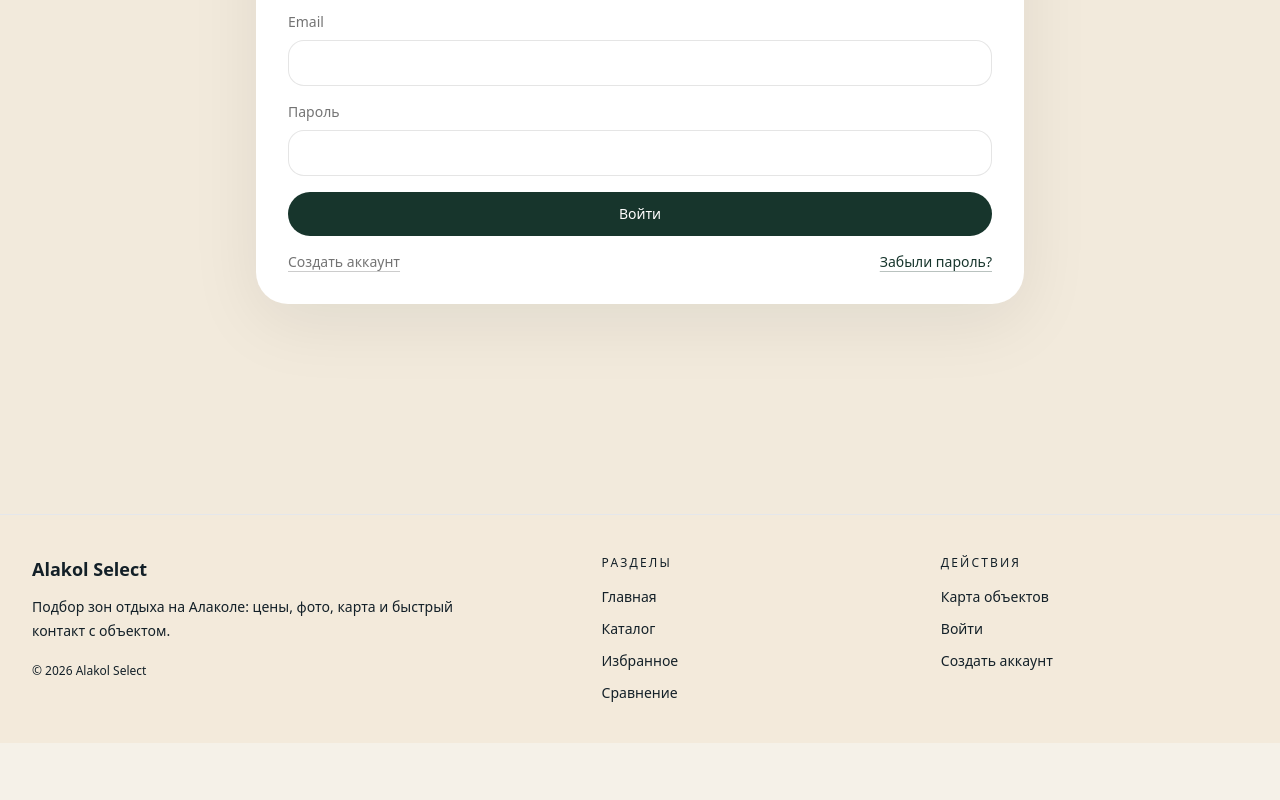
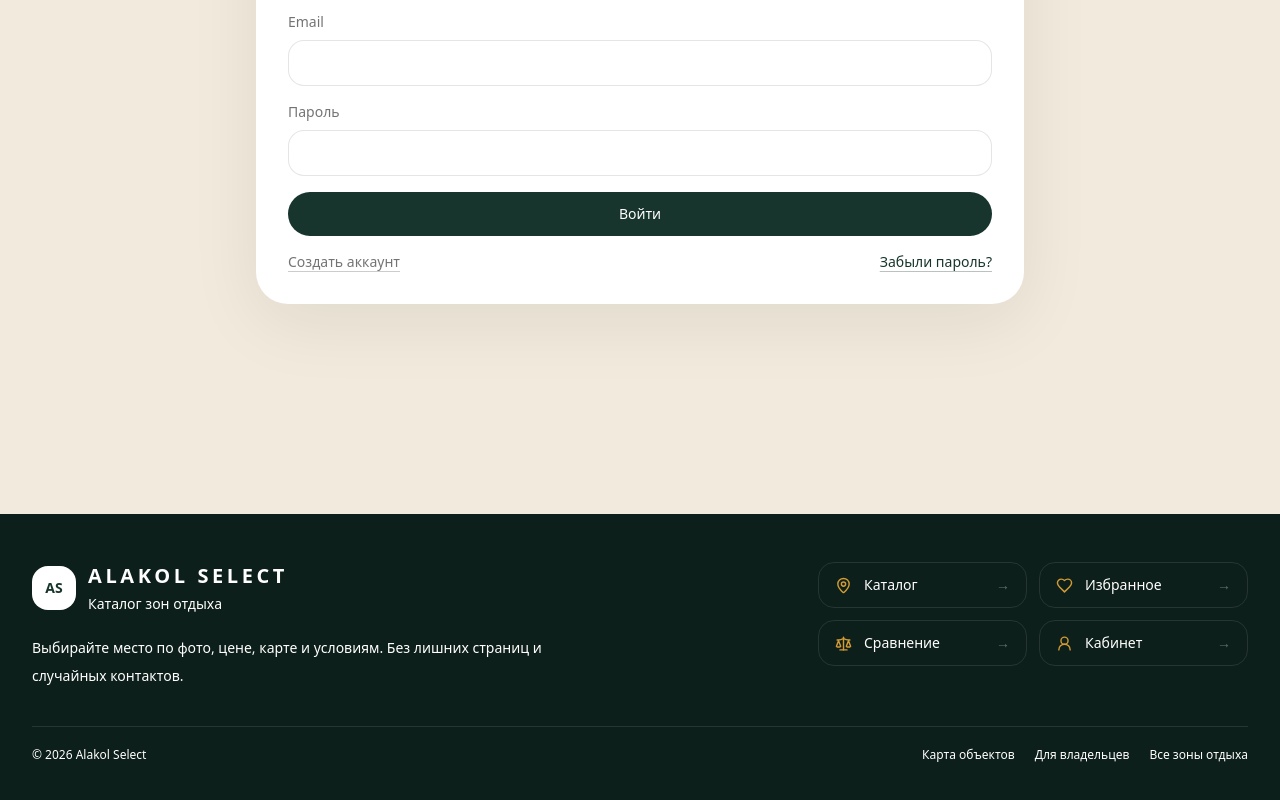
Before and after one commit to AltynbekBlessRnG/Alakol-Res, a Next.js app: page /login in a window 1280 px wide. Shown: the part 286-1086 px from the top of the page. Before the commit the page ends 1029 px from the top, so only its background shows below. Built offline with nearby package versions, Linux system fonts and the light colour scheme; no server answers.

Commit message:
Fix owner editor feedback and footer

```diff
--- a/app/owner/resorts/[id]/page.tsx
+++ b/app/owner/resorts/[id]/page.tsx
@@ -24,10 +24,11 @@ export default async function OwnerResortPage({ params, searchParams }: OwnerRes
   if (!resort || resort.ownerProfileId !== session.user.ownerProfileId) notFound();
 
   const error = query.error ? (Array.isArray(query.error) ? query.error[0] : query.error) : undefined;
+  const notice = query.submitted ? "submitted" : query.saved ? "saved" : undefined;
 
   return (
     <main className="min-h-screen bg-[#f7f1e6]">
-      <OwnerResortForm resort={resort} error={error} />
+      <OwnerResortForm resort={resort} error={error} notice={notice} />
     </main>
   );
 }
--- a/components/forms/owner-resort-form.tsx
+++ b/components/forms/owner-resort-form.tsx
@@ -6,14 +6,16 @@ import { OwnerResortEditor } from "@/components/forms/owner-resort-editor";
 type OwnerResortFormProps = {
   resort: Resort & { amenities: ResortAmenity[]; prices: ResortPrice[]; images: ResortImage[] };
   error?: string;
+  notice?: "saved" | "submitted";
 };
 
-export function OwnerResortForm({ resort, error }: OwnerResortFormProps) {
+export function OwnerResortForm({ resort, error, notice }: OwnerResortFormProps) {
   return (
     <OwnerResortEditor
       resort={resort}
       completeness={getResortCompleteness(resort)}
       error={error}
+      notice={notice}
       updateAction={updateResortAction}
       submitAction={submitResortForReviewAction}
     />
--- a/components/layout/site-footer.tsx
+++ b/components/layout/site-footer.tsx
@@ -1,47 +1,57 @@
 import Link from "next/link";
+import { Heart, MapPin, Scale, UserRound } from "lucide-react";
+
+const primaryLinks = [
+  { href: "/catalog", label: "Каталог", icon: MapPin },
+  { href: "/favorites", label: "Избранное", icon: Heart },
+  { href: "/compare", label: "Сравнение", icon: Scale },
+  { href: "/login", label: "Кабинет", icon: UserRound }
+];
 
 export function SiteFooter() {
   return (
-    <footer className="border-t border-black/8 bg-[#f3eadb] text-ink">
-      <div className="mx-auto grid max-w-7xl gap-8 px-5 py-10 md:grid-cols-[1.4fr_0.8fr_0.8fr] md:px-8">
-        <div className="max-w-md">
-          <p className="text-lg font-semibold">Alakol Select</p>
-          <p className="mt-3 text-sm leading-6 text-black/58">
-            Подбор зон отдыха на Алаколе: цены, фото, карта и быстрый контакт с объектом.
-          </p>
-          <p className="mt-5 text-xs text-black/42">© {new Date().getFullYear()} Alakol Select</p>
-        </div>
+    <footer className="bg-[#0d1f1a] text-white">
+      <div className="mx-auto max-w-7xl px-5 py-10 md:px-8 md:py-12">
+        <div className="grid gap-8 md:grid-cols-[1fr_auto] md:items-start">
+          <div>
+            <Link href="/" className="inline-flex items-center gap-3">
+              <span className="grid size-11 place-items-center rounded-2xl bg-white text-sm font-semibold text-pine">AS</span>
+              <span>
+                <span className="block text-xl font-semibold tracking-[0.18em]">ALAKOL SELECT</span>
+                <span className="mt-1 block text-sm text-white/58">Каталог зон отдыха</span>
+              </span>
+            </Link>
+            <p className="mt-5 max-w-xl text-sm leading-7 text-white/62">
+              Выбирайте место по фото, цене, карте и условиям. Без лишних страниц и случайных контактов.
+            </p>
+          </div>
 
-        <div>
-          <p className="text-xs uppercase tracking-[0.18em] text-black/42">Разделы</p>
-          <div className="mt-4 space-y-3 text-sm text-black/64">
-            <Link href="/" className="block transition hover:text-pine">
-              Главная
-            </Link>
-            <Link href="/catalog" className="block transition hover:text-pine">
-              Каталог
-            </Link>
-            <Link href="/favorites" className="block transition hover:text-pine">
-              Избранное
-            </Link>
-            <Link href="/compare" className="block transition hover:text-pine">
-              Сравнение
-            </Link>
+          <div className="grid gap-3 sm:grid-cols-2 md:min-w-[430px]">
+            {primaryLinks.map((item) => {
+              const Icon = item.icon;
+              return (
+                <Link
+                  key={item.href}
+                  href={item.href}
+                  className="group flex items-center justify-between rounded-2xl border border-white/10 bg-white/6 px-4 py-3 text-sm text-white/78 transition hover:border-white/22 hover:bg-white/10 hover:text-white"
+                >
+                  <span className="inline-flex items-center gap-3">
+                    <Icon size={17} className="text-[#d49b35]" />
+                    {item.label}
+                  </span>
+                  <span className="text-white/35 transition group-hover:translate-x-0.5 group-hover:text-white">→</span>
+                </Link>
+              );
+            })}
           </div>
         </div>
 
-        <div>
-          <p className="text-xs uppercase tracking-[0.18em] text-black/42">Действия</p>
-          <div className="mt-4 space-y-3 text-sm text-black/64">
-            <Link href="/catalog#catalog-map" className="block transition hover:text-pine">
-              Карта объектов
-            </Link>
-            <Link href="/login" className="block transition hover:text-pine">
-              Войти
-            </Link>
-            <Link href="/login" className="block transition hover:text-pine">
-              Создать аккаунт
-            </Link>
+        <div className="mt-9 flex flex-col gap-3 border-t border-white/10 pt-5 text-xs text-white/42 md:flex-row md:items-center md:justify-between">
+          <p>© {new Date().getFullYear()} Alakol Select</p>
+          <div className="flex flex-wrap gap-x-5 gap-y-2">
+            <Link href="/catalog#catalog-map" className="transition hover:text-white">Карта объектов</Link>
+            <Link href="/login" className="transition hover:text-white">Для владельцев</Link>
+            <Link href="/catalog" className="transition hover:text-white">Все зоны отдыха</Link>
           </div>
         </div>
       </div>
--- a/lib/actions.ts
+++ b/lib/actions.ts
@@ -1,7 +1,7 @@
 "use server";
 
 import { revalidatePath } from "next/cache";
-import { redirect } from "next/navigation";
+import { redirect, unstable_rethrow } from "next/navigation";
 import type { ResortStatus } from "@/lib/types";
 import { getResortCompleteness } from "@/lib/supabase/data";
 import { requireRole } from "@/lib/session";
@@ -233,6 +233,7 @@ export async function submitResortForReviewAction(formData: FormData) {
     revalidatePath("/admin");
     redirect(`/owner/resorts/${id}?submitted=1`);
   } catch (error) {
+    unstable_rethrow(error);
     console.error("submitResortForReviewAction error:", error);
   }
 }
```
Also changed, not shown: components/forms/owner-resort-editor.tsx (+41 -16 lines).
